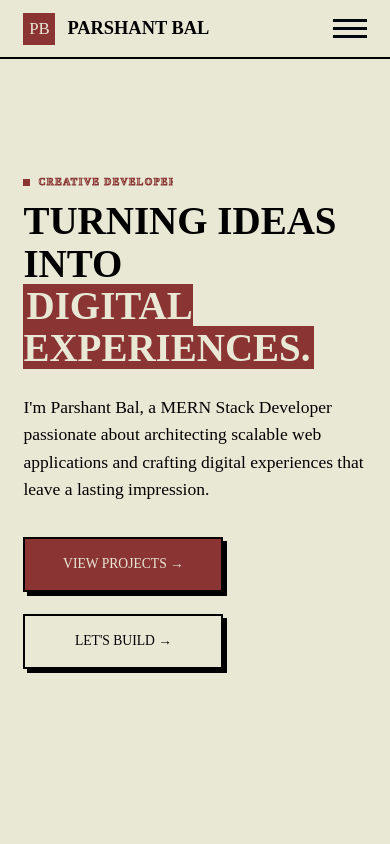
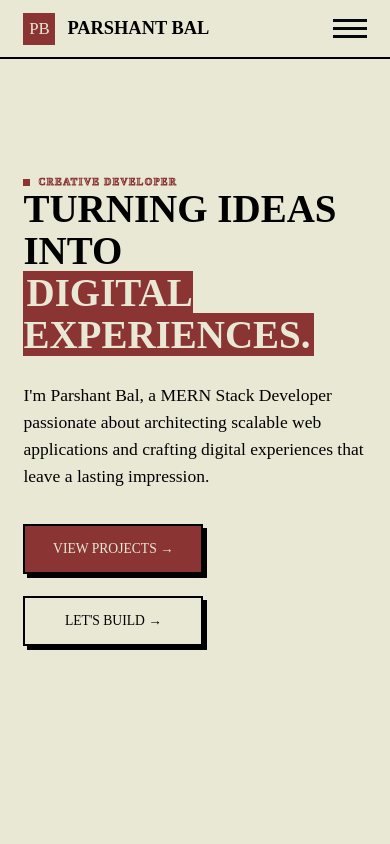
Before and after one commit to Parshantbal/PORTFOLIO, a React (Vite) app in the folder portfolio/: page / in a window 390 px wide. Shown: the top 844 px of the page. Built offline with nearby package versions, Linux system fonts and the light colour scheme; a web font is replaced by a local one.

Commit message:
newchange

```diff
--- a/portfolio/src/Component/Hero.css
+++ b/portfolio/src/Component/Hero.css
@@ -114,7 +114,6 @@
 }
 
 
-
 .strokeWrapper {
     display: flex;
     align-items: center;
@@ -140,15 +139,7 @@
 
     -webkit-text-stroke: 1.5px #8A3534;
 
-    clip-path: inset(0 100% 0 0);
-
-    animation: revealText 2s ease-out forwards;
-}
-
-@keyframes revealText {
-    to {
-        clip-path: inset(0 0 0 0);
-    }
+    white-space: nowrap;
 }
 
 
@@ -193,6 +184,7 @@
         transform: translateY(0);
     }
 }
+
 
 
 @media (max-width: 900px) {
@@ -254,8 +246,8 @@
 
     .Project_link,
     .Contact_link {
-        width: 200px;
-        height: 55px;
+        width: 180px;
+        height: 50px;
 
         margin-top: 2vh;
 
@@ -264,7 +256,6 @@
 
     .strokeWrapper {
         margin-top: 5vh;
-        margin-bottom: 1.5vh;
         gap: 8px;
     }
 
@@ -289,3 +280,26 @@
         bottom: 4vh;
     }
 }
+
+
+@media (max-width: 380px) {
+
+    .Hero {
+        padding-left: 5vw;
+        padding-right: 5vw;
+    }
+
+    .Eyelines {
+        font-size: 2rem;
+    }
+
+    .Introduction {
+        font-size: 0.95rem;
+    }
+
+    .Project_link,
+    .Contact_link {
+        width: 170px;
+        height: 48px;
+    }
+}
--- a/portfolio/src/Component/Hero.jsx
+++ b/portfolio/src/Component/Hero.jsx
@@ -1,10 +1,20 @@
-import React, { useState, useRef } from 'react'
+import React, { useState, useRef, useEffect } from 'react'
+import gsap from 'gsap'
 import "./Hero.css"
 import { Link } from 'react-router-dom';
 
+const PHRASES = [
+    "CREATIVE DEVELOPER",
+    "MERN STACK DEVELOPER",
+    "PROBLEM SOLVER",
+    "OPEN TO WORK",
+];
+
 const Hero = () => {
     const [showToast, setShowToast] = useState(false);
+    const [phraseIndex, setPhraseIndex] = useState(0);
     const timeoutRef = useRef(null);
+    const strokeRef = useRef(null);
 
     const handleViewProjects = (e) => {
         e.preventDefault();
@@ -14,20 +24,49 @@ const Hero = () => {
         timeoutRef.current = setTimeout(() => setShowToast(false), 2800);
     };
 
+
+    useEffect(() => {
+        const el = strokeRef.current;
+        if (!el) return;
+
+        gsap.set(el, { clipPath: "inset(0 100% 0 0)" });
+
+        const tl = gsap.timeline();
+
+        tl.to(el, {
+            clipPath: "inset(0 0% 0 0)",
+            duration: 1,
+            ease: "power2.out",
+        })
+            .to({}, { duration: 1.4 })
+            .to(el, {
+                clipPath: "inset(0 0 0 100%)",
+                duration: 0.8,
+                ease: "power2.in",
+            })
+            .call(() => {
+                setPhraseIndex((prev) => (prev + 1) % PHRASES.length);
+            });
+
+        return () => tl.kill();
+    }, [phraseIndex]);
+
     return (
         <div className='Hero' id='homePage'>
 
             <div className="Eyelines">
                 <div className="strokeWrapper">
                     <span className="smallBox"></span>
-                    <p className="strokeText">CREATIVE DEVELOPER</p>
+                    <p className="strokeText" ref={strokeRef}>
+                        {PHRASES[phraseIndex]}
+                    </p>
                 </div>
                 TURNING IDEAS INTO  <br></br>
                 <span> DIGITAL  EXPERIENCES.</span>
             </div>
 
             <div className="Introduction">
-            I'm Parshant Bal, a MERN Stack Developer passionate about architecting scalable web applications and crafting digital experiences that leave a lasting impression.
+                I'm Parshant Bal, a MERN Stack Developer passionate about architecting scalable web applications and crafting digital experiences that leave a lasting impression.
             </div>
 
             <div className="Contact_button">
```
